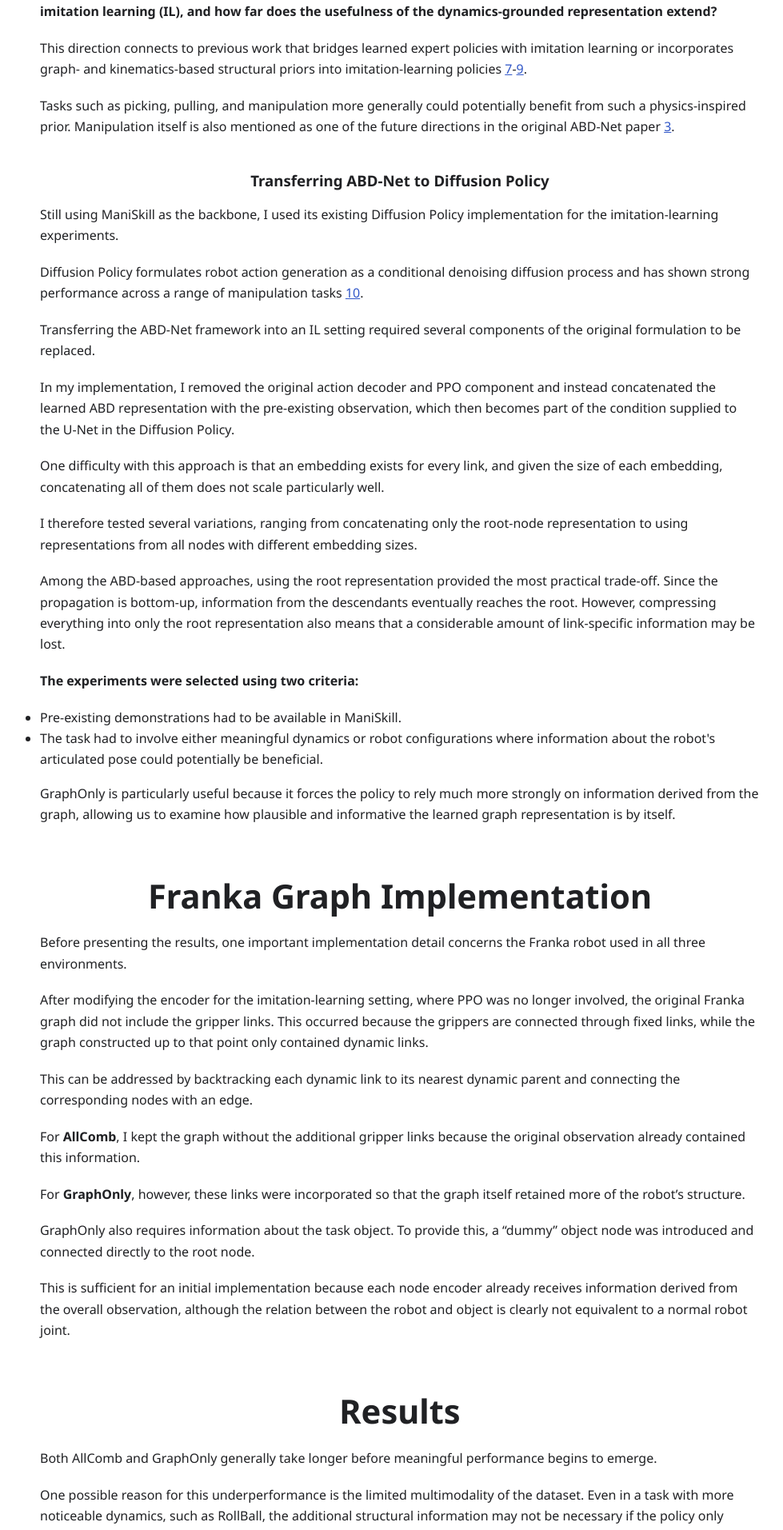
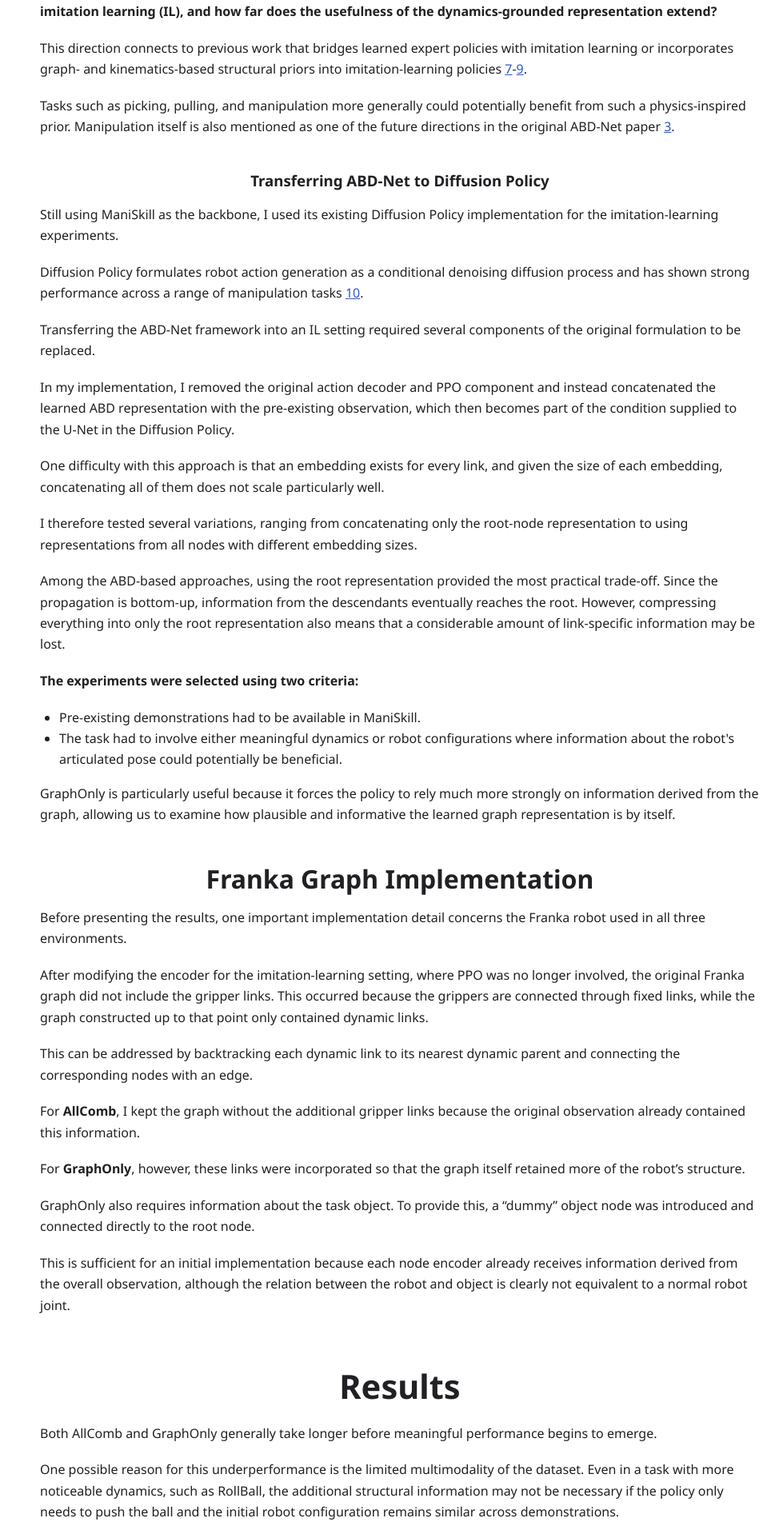
Before and after one commit to RoadToMind/Graph-Overdose, a Jekyll site: the page built from docs/index.md, in a window 1280 px wide. Shown: the part 4487-6400 px from the top of the page at 80% size, without its empty margins (140-1119 px from the left). Built offline with Jekyll 4.4.1, drawn with Linux system fonts in a browser that asks for light colours; some web fonts are replaced.

Commit message:
Refine experiment list and section heading

```diff
--- a/docs/assets/css/style.scss
+++ b/docs/assets/css/style.scss
@@ -100,9 +100,15 @@ video {
 
 #main-content > ul,
 #main-content > ol {
-  padding-left: 0;
+  padding-left: 1.5rem;
   text-align: left;
   list-style-position: outside;
+}
+
+#main-content > .implementation-heading {
+  margin-top: 3rem;
+  margin-bottom: 1rem;
+  font-size: clamp(1.55rem, 3vw, 2rem);
 }
 
 #main-content > img {
--- a/docs/index.md
+++ b/docs/index.md
@@ -143,7 +143,7 @@ Among the ABD-based approaches, using the root representation provided the most
 
 GraphOnly is particularly useful because it forces the policy to rely much more strongly on information derived from the graph, allowing us to examine how plausible and informative the learned graph representation is by itself.
 
-## Franka Graph Implementation
+<h2 class="implementation-heading">Franka Graph Implementation</h2>
 
 Before presenting the results, one important implementation detail concerns the Franka robot used in all three environments.
 
```
